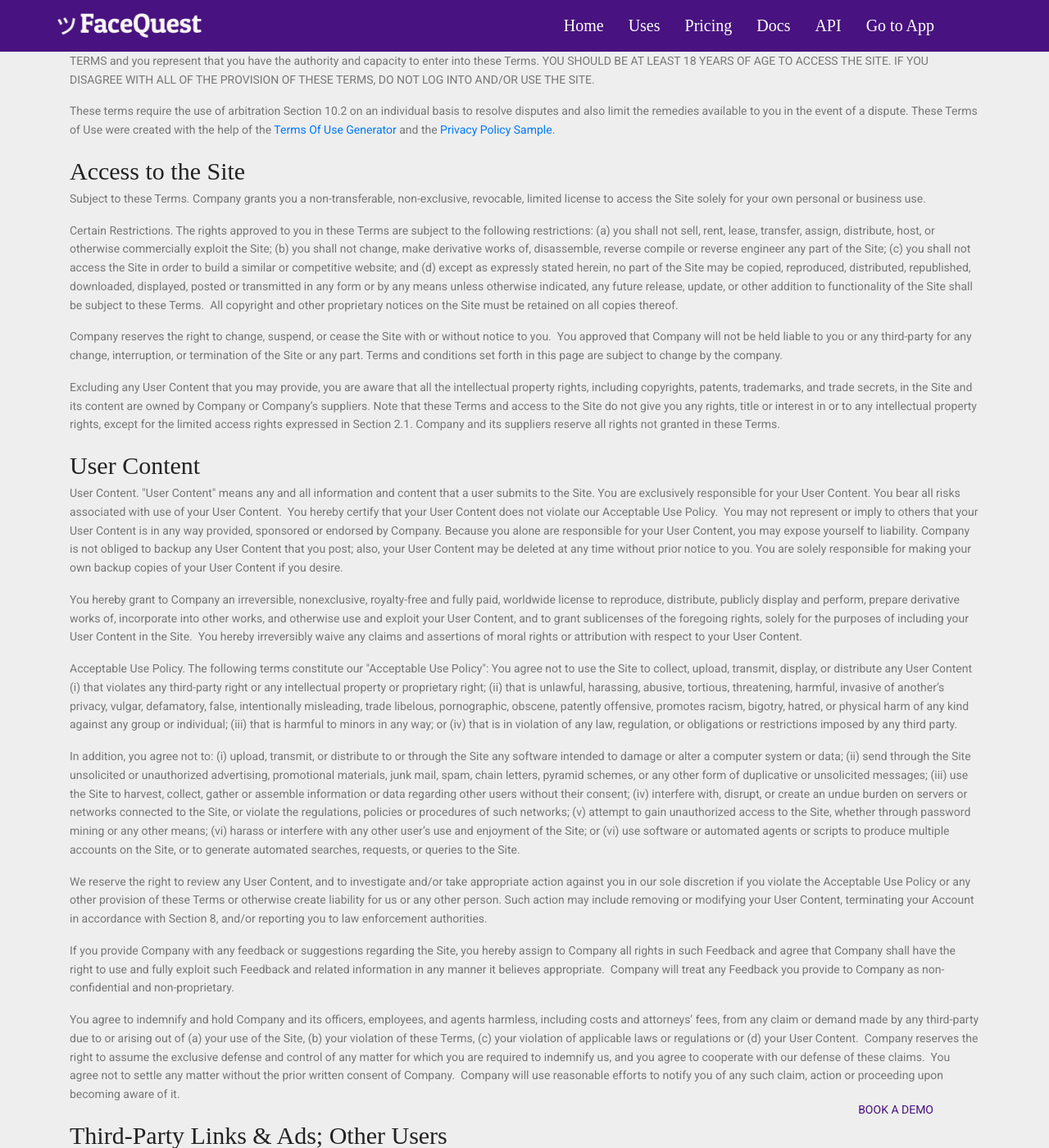
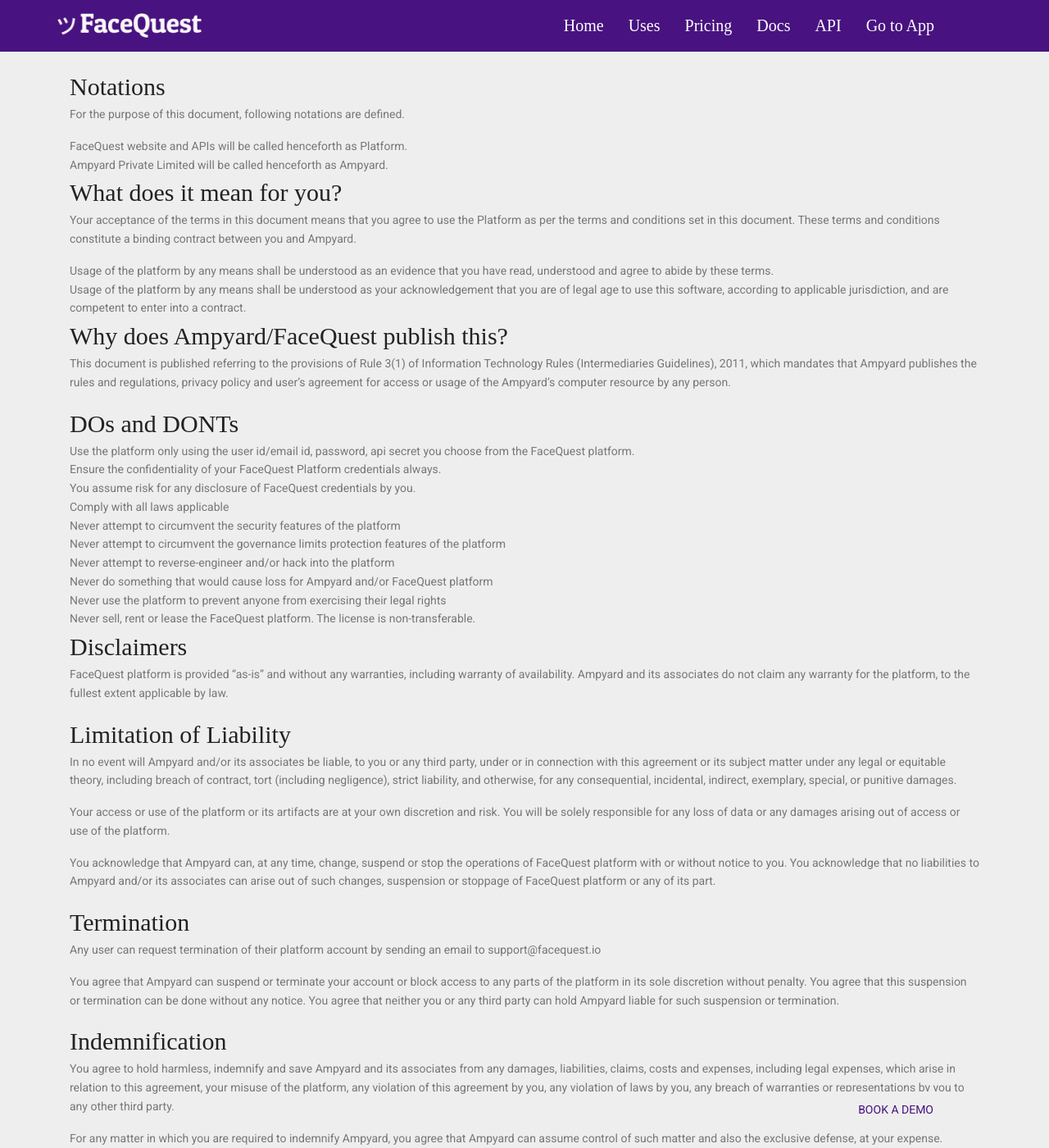
Before and after one commit to ampyard/facequest, a Jekyll site: the page built from termsofuse.md, in a window 1280 px wide and 1400 px high, scrolled down 244 px. Shown: the whole window at 82% size. Built offline with Jekyll 4.4.1, drawn with Linux system fonts in a browser that asks for light colours; nearby versions of some CDN libraries; some web fonts are replaced; comment, search, counter and statistics services are not loaded; some of the changed text lies outside the part shown.

Commit message:
new terms published

```diff
--- /dev/null
+++ b/_layouts/legalpage.html
@@ -0,0 +1,45 @@
+<!DOCTYPE html>
+<html class="no-js">
+
+<head>
+  {% include tag_manager_head.html %}
+  {% include google_analytics.html %}
+  <link href="https://fonts.googleapis.com/css2?family=Patua+One&display=swap" rel="stylesheet">
+  <link href="https://fonts.googleapis.com/css2?family=Roboto&display=swap" rel="stylesheet">
+
+  <!-- Mobile Specific Meta -->
+  <meta name="viewport" content="width=device-width, initial-scale=1, shrink-to-fit=no">
+  <!-- Favicon-->
+  <link rel="shortcut icon" href="img/logo_without_name.png">
+  <!-- Author Meta -->
+  <meta name="author" content="FaceQuest">
+  <!-- Meta Description -->
+  <meta name="description" content="Face recognition made easy with Facequest APIs. Add face recognition to your own software">
+  <!-- Meta Keyword -->
+  <meta name="keywords" content="Face Recognition as a Service, FaceQuest, Face Recognition Service, Face Recognition, Face Recognition APIs, Face Recognition API, Facial Recognition">
+  <!-- meta character set -->
+  <meta charset="UTF-8">
+  <!-- Site Title -->
+  <title>Face Recognition as a Service | FaceQuest | Face Recognition API | {{page.title}}</title>
+
+  {% include stylesheets.html %}
+  {% include cookie_consent.html %}
+  {% include https_redirector.html %}
+</head <body>
+{% include tag_manager_body.html %}
+{% include page_header.html %}
+<section class="feature-area pb-10 mt-100" id="service">
+  <div class="container">
+    {{content}}
+  </div>
+</section>
+
+
+{% include footer.html %}
+{% include body_scripts.html %}
+<a href="demo">
+  <div id="demo" class="sticky primary-btn mt-20">Book a demo</div>
+</a>
+</body>
+
+</html>
--- a/termsofuse.html
+++ b/termsofuse.html
@@ -1,7 +1,7 @@
 ---
 layout: page
 title: Terms of Use
-permalink: /terms-of-use
+permalink: /terms-of-use-old
 ---
 
 
--- /dev/null
+++ b/termsofuse.md
@@ -0,0 +1,81 @@
+---
+layout: legalpage
+title: Terms of Use
+permalink: /terms-of-use
+---
+
+# Terms and Conditions
+
+Ampyard Private Limited is a company registered in India.  Ampyard Private Limtied owns the website [https://facequest.io](https://facequest.io) (hereinafter referred to as “FaceQuest”),
+
+## Purpose of this Document
+
+This document explains the terms and conditions that govern the access and/or the use of FaceQuest, either through the website, including any of the subdomains of facequest.io, or through the APIs or any other platforms operated by Ampyard Private Limited.
+
+As per the Information Technology Act, 2000, this document serves as an electronic record generated by a computer system, which does not require a physical or digital signature.
+
+## Notations
+For the purpose of this document, following notations are defined.
+* FaceQuest website and APIs will be called henceforth as Platform.
+* Ampyard Private Limited will be called henceforth as Ampyard.
+
+## What does it mean for you?
+Your acceptance of the terms in this document means that you agree to use the Platform as per the terms and conditions set in this document.  These terms and conditions constitute a binding contract between you and Ampyard.
+
+* Usage of the platform by any means shall be understood as an evidence that you have read, understood and agree to abide by these terms.
+* Usage of the platform by any means shall be understood as your acknowledgement that you are of legal age to use this software, according to applicable jurisdiction, and are competent to enter into a contract.
+
+## Why does Ampyard/FaceQuest publish this?
+This document is published referring to the provisions of Rule 3(1) of Information Technology Rules (Intermediaries Guidelines), 2011, which mandates that Ampyard publishes the rules and regulations, privacy policy and user's agreement for access or usage of the Ampyard's computer resource by any person.
+
+## DOs and DONTs
+
+* Use the platform only using the user id/email id, password, api secret you choose from the FaceQuest platform.
+* Ensure the confidentiality of your FaceQuest Platform credentials always.
+* You assume risk for any disclosure of FaceQuest credentials by you.
+* Comply with all laws applicable
+* Never attempt to circumvent the security features of the platform
+* Never attempt to circumvent the governance limits protection features of the platform
+* Never attempt to reverse-engineer and/or hack into the platform
+* Never do something that would cause loss for Ampyard and/or FaceQuest platform
+* Never use the platform to prevent anyone from exercising their legal rights
+* Never sell, rent or lease the FaceQuest platform.  The license is non-transferable.
+
+## Disclaimers
+FaceQuest platform is provided  "as-is" and without any warranties, including warranty of availability.  Ampyard and its associates do not claim any warranty for the platform, to the fullest extent applicable by law.
+
+## Limitation of Liability
+In no event will Ampyard and/or its associates be liable, to you or any third party, under or in connection with this agreement or its subject matter under any legal or equitable theory, including breach of contract, tort (including negligence), strict liability, and otherwise, for any consequential, incidental, indirect, exemplary, special, or punitive damages.
+
+Your access or use of the platform or its artifacts are at your own discretion and risk.  You will be solely responsible for any loss of data or any damages arising out of access or use of the platform.
+
+You acknowledge that Ampyard can, at any time, change, suspend or stop the operations of FaceQuest platform with or without notice to you.  You acknowledge that no liabilities to Ampyard and/or its associates can arise out of such changes, suspension or stoppage of FaceQuest platform or any of its part.
+
+## Termination
+Any user can request termination of their platform account by sending an email to support@facequest.io
+
+You agree that Ampyard can suspend or terminate your account or block access to any parts of the platform in its sole discretion without penalty.  You agree that this suspension or termination can be done without any notice.  You agree that neither you or any third party can hold Ampyard liable for such suspension or termination.
+
+## Indemnification
+You agree to hold harmless, indemnify and save Ampyard and its associates from any damages, liabilities, claims, costs and expenses, including legal expenses, which arise in relation to this agreement, your misuse of the platform, any violation of this agreement by you, any violation of laws by you, any breach of warranties or representations by you to any other third party.
+
+For any matter in which you are required to indemnify Ampyard, you agree that Ampyard can assume control of such matter and also the exclusive defense, at your expense.
+
+## Ownership
+FaceQuest platform is an intellectual property of Ampyard, which is protected by Indian copyright and Trademark laws.  Ampyard reserves rights that are not expressly granted by means of this agreement.
+
+## Severability
+If any part of this agreement is found unenforceable, unlawful or invalid then you agree that the remaining parts will be enforceable and valid.
+
+## Survival
+Even after the termination of this agreement, the parts that are applicable will still survive and will be in effect.
+
+## Dispute Resolution
+In case any dispute or claim arises out of this agreement or by means of the platform usage, suspension or termination, the parties agree to exhause all reasonable options to amicably resolve the said dispute or claim within 30 calendar days of the notice of such dispute or claim.
+
+In case of the dispute or claim being unresolved after 30 calendar days from notice, Ampyard may choose to resolve it by a binding arbitration as per Indian Arbitration and Conciliation Act, 1996.
+* Such disputes or claims will not be arbitrated for a group of customers but only each individual customer as a party
+* You agree to resolve the disputes and claims through arbitator appointed by Ampyard, as per the Indian Arbitration and Conciliation Act, 1996, on behalf of both parties.
+* Arbitration will take place in Bengaluru, India
+* Arbitration will be conducted in English
+* Any fees towards conducting the arbitration will be equally divided between Ampyard and the party.
```
